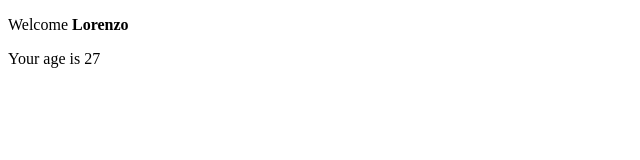
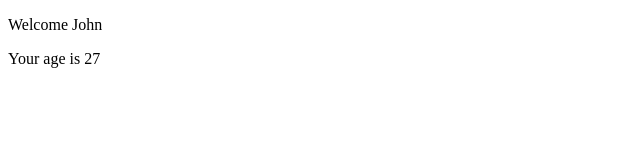
Before and after one commit to Lorenzoleggieri/esercizi-react, a React (Create React App) app: page / in a window 1280 px wide. Shown: the top 160 px of the page, without its empty margins (0-640 px from the left). Built offline with nearby package versions, Linux system fonts and the light colour scheme.

Commit message:
ex 4 completed

```diff
--- a/src/App.js
+++ b/src/App.js
@@ -4,6 +4,6 @@ import { Welcome } from "./Welcome";
 
 export class App extends React.Component{
     render() {
-        return <Welcome age={27} name={<strong>Lorenzo</strong>}/>
+        return <Welcome age={27} name="John"/>
     }
 }
--- a/src/Welcome.js
+++ b/src/Welcome.js
@@ -6,7 +6,7 @@ export class Welcome extends React.Component {
         return (
             <div>
             <p>Welcome {this.props.name}</p>
-            {this.props.age>18 && this.props.age<65 && <Age age = {this.props.age} />}
+            {this.props.age>18 && this.props.age<65 && this.props.name=="John" && <Age age = {this.props.age} />}
             </div>
         )
     }
```
